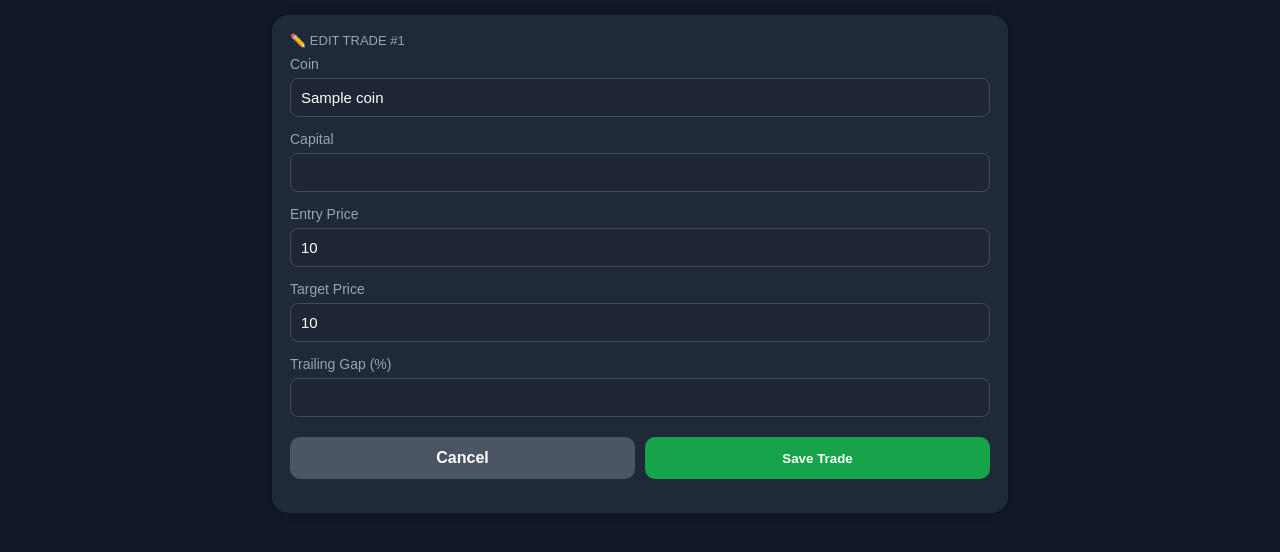
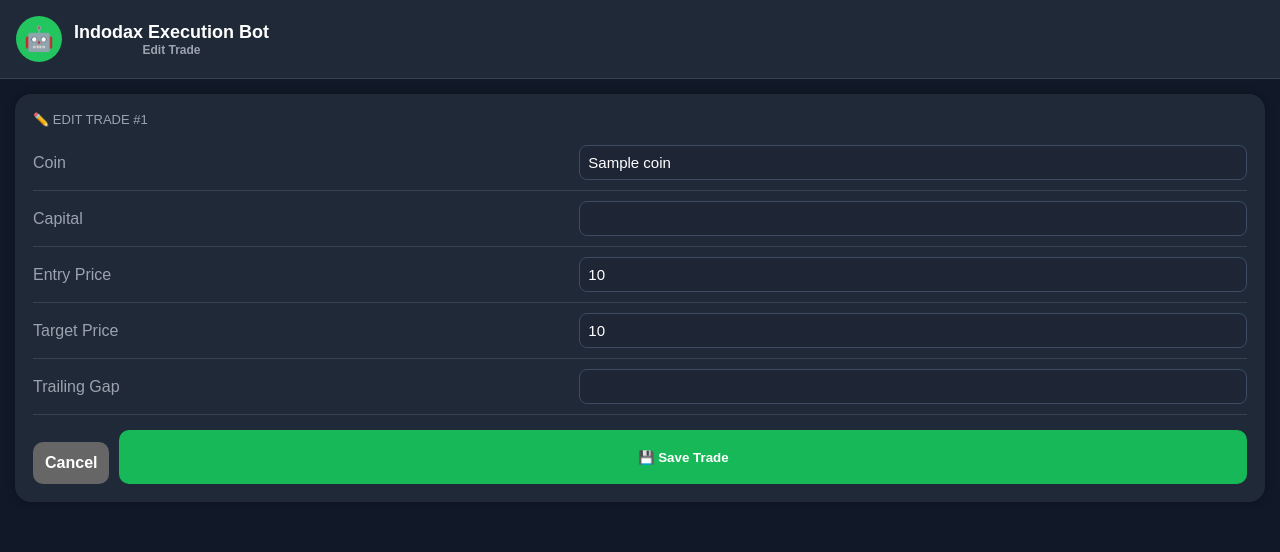
Before and after one commit to adhigame989/Indodax-Execution-Bot, a Flask app: template templates/edit_trade.html in a window 1280 px wide. Shown: the top 552 px of the page. Run offline with Flask 3, Linux system fonts and the light colour scheme; the template is opened without the code that fills it: most values are stand-ins (such as "Sample title", 1, 10 or a date in 2020); parts of the project's set-up code (start-up, migrations or seed data) failed here and were passed over.

Commit message:
Update edit_trade.html

```diff
--- a/templates/edit_trade.html
+++ b/templates/edit_trade.html
@@ -1,8 +1,47 @@
-<link rel="stylesheet" href="/static/style.css">
+<!DOCTYPE html>
+<html>
 
-<div class="edit-container">
+<head>
 
-    <div class="card edit-card">
+    <title>Edit Trade</title>
+
+    <meta name="viewport"
+          content="width=device-width, initial-scale=1">
+
+    <link rel="stylesheet"
+          href="{{ url_for('static', filename='style.css') }}">
+
+</head>
+
+<body>
+
+    <div class="navbar">
+
+        <div class="navbar-left">
+
+            <div class="logo">
+                🤖
+            </div>
+
+            <div>
+
+                <div class="app-title">
+                    Indodax Execution Bot
+                </div>
+
+                <div class="app-version">
+                    Edit Trade
+                </div>
+
+            </div>
+
+        </div>
+
+    </div>
+
+    <div class="container">
+
+        <div class="card">
 
             <div class="card-title">
                 ✏️ EDIT TRADE #{{ trade.id }}
@@ -11,46 +50,102 @@
             <form method="POST"
                   action="/update_trade/{{ trade.id }}">
 
-            <div class="form-group">
-                <label>Coin</label>
-                <input type="text"
+                <table class="info-table">
+
+                    <tr>
+
+                        <td>Coin</td>
+
+                        <td>
+
+                            <input
+                                type="text"
                                 name="coin"
-                       value="{{ trade.coin }}">
-            </div>
+                                value="{{ trade.coin }}"
+                                required>
 
-            <div class="form-group">
-                <label>Capital</label>
-                <input type="number"
+                        </td>
+
+                    </tr>
+
+                    <tr>
+
+                        <td>Capital</td>
+
+                        <td>
+
+                            <input
+                                type="number"
                                 name="capital"
-                       value="{{ trade.capital }}">
-            </div>
+                                value="{{ trade.capital }}"
+                                required>
 
-            <div class="form-group">
-                <label>Entry Price</label>
-                <input type="number"
+                        </td>
+
+                    </tr>
+
+                    <tr>
+
+                        <td>Entry Price</td>
+
+                        <td>
+
+                            <input
+                                type="number"
                                 name="entry_price"
-                       value="{{ trade.entry_price }}">
-            </div>
+                                value="{{ trade.entry_price }}"
+                                required>
 
-            <div class="form-group">
-                <label>Target Price</label>
-                <input type="number"
+                        </td>
+
+                    </tr>
+
+                    <tr>
+
+                        <td>Target Price</td>
+
+                        <td>
+
+                            <input
+                                type="number"
                                 name="target_price"
-                       value="{{ trade.target_price }}">
-            </div>
+                                value="{{ trade.target_price }}"
+                                required>
 
-            <div class="form-group">
-                <label>Trailing Gap (%)</label>
-                <input type="number"
+                        </td>
+
+                    </tr>
+
+                    <tr>
+
+                        <td>Trailing Gap</td>
+
+                        <td>
+
+                            <input
+                                type="number"
                                 step="0.1"
                                 name="trailing_gap"
-                       value="{{ trade.trailing_gap }}">
-            </div>
+                                value="{{ trade.trailing_gap }}"
+                                required>
 
-            <div class="edit-buttons">
+                        </td>
+
+                    </tr>
+
+                </table>
+
+                <div class="button-group">
 
                     <a href="/"
-                   class="btn-cancel">
+                       class="btn-default"
+                       style="
+                       text-decoration:none;
+                       text-align:center;
+                       flex:1;
+                       display:flex;
+                       justify-content:center;
+                       align-items:center;">
 
                         Cancel
 
@@ -58,9 +153,9 @@
 
                     <button
                         type="submit"
-                    class="btn-update">
+                        class="btn-green">
 
-                    Save Trade
+                        💾 Save Trade
 
                     </button>
 
@@ -71,3 +166,7 @@
         </div>
 
     </div>
+
+</body>
+
+</html>
```
Lines whose indentation alone changed are shown as unchanged.
